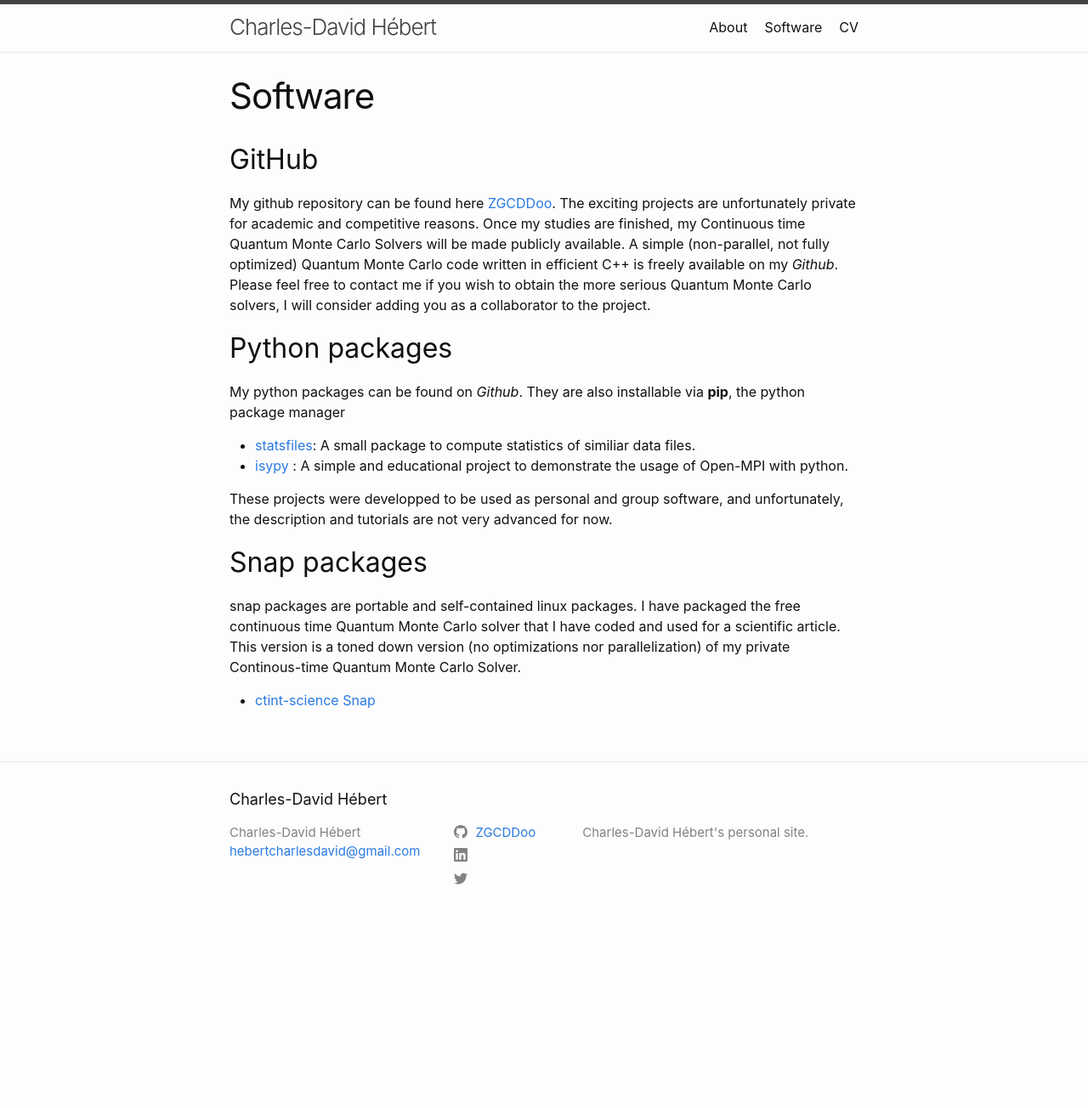
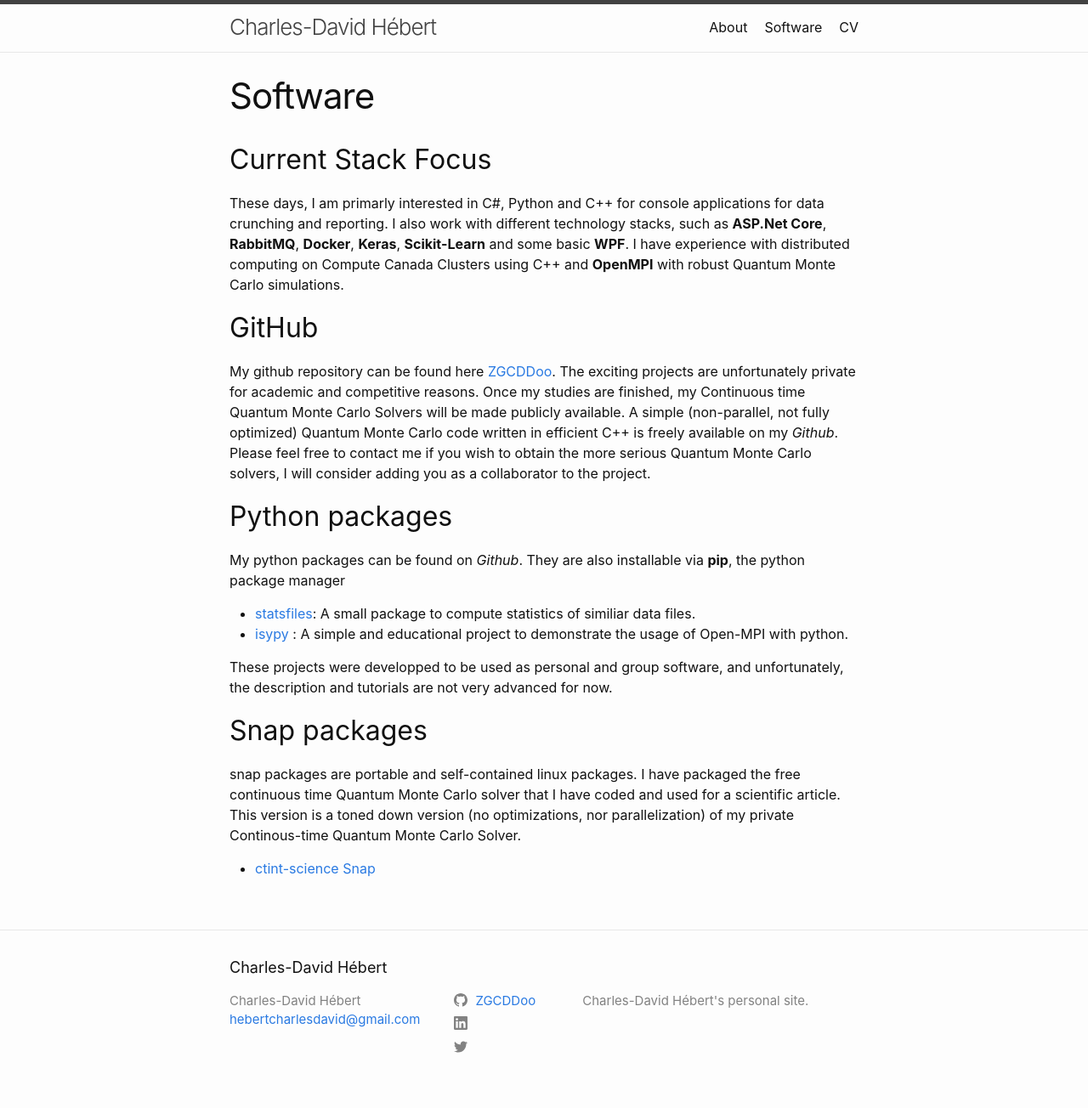
Before and after one commit to ZGCDDoo/ZGCDDoo.github.io, a Jekyll site: the page built from software.md, in a window 1280 px wide. Shown: the whole page at 85% size. Built offline with Jekyll 4.4.1, drawn with Linux system fonts in a browser that asks for light colours; before the commit the page ends 1106 px from its top, so only the background shows below that.

Commit message:
Update 2020-10-13

```diff
--- a/software.md
+++ b/software.md
@@ -1,10 +1,13 @@
 ---
 layout: page
 title: Software
-updated: 2018-12-23
+updated: 2020-10-13
 permalink: /software/
 order: 1
 ---
+
+## Current Stack Focus
+These days, I am primarly interested in C#, Python and C++ for console applications for data crunching and reporting. I also work with different technology stacks, such as **ASP.Net Core**, **RabbitMQ**, **Docker**, **Keras**, **Scikit-Learn** and some basic **WPF**. I have experience with distributed computing on Compute Canada Clusters using C++ and **OpenMPI** with robust Quantum Monte Carlo simulations.
 
 ## GitHub
 
@@ -23,5 +26,5 @@ My python packages can be found on *Github*. They are also installable via **pip
 
 ## Snap packages
 
-snap packages are portable and self-contained linux packages. I have packaged the free continuous time Quantum Monte Carlo solver that I have coded and used for a scientific article. This version is a toned down version (no optimizations nor parallelization) of my private Continous-time Quantum Monte Carlo Solver.
+snap packages are portable and self-contained linux packages. I have packaged the free continuous time Quantum Monte Carlo solver that I have coded and used for a scientific article. This version is a toned down version (no optimizations, nor parallelization) of my private Continous-time Quantum Monte Carlo Solver.
 - [ctint-science Snap](https://snapcraft.io/ctint-science)
```
Also changed, not shown: blog/mongdo.md (added, +26 -0 lines), blog/mysql.md (added, +7 -0 lines), cv.md (+8 -1 lines), Gemfile.lock (deleted), images/me_and_nephew.jpg (added).
